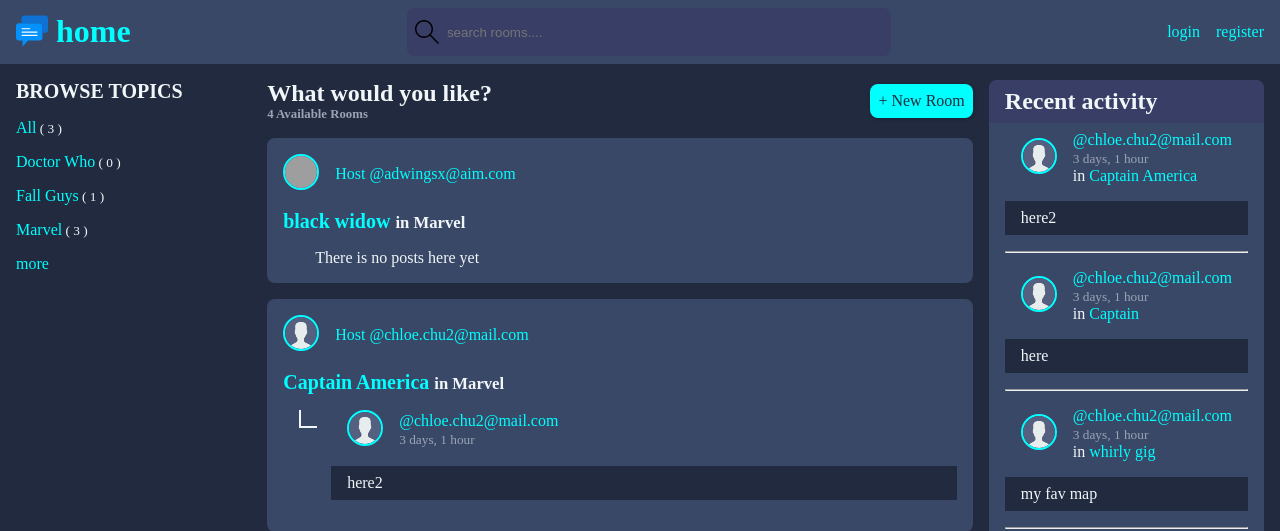
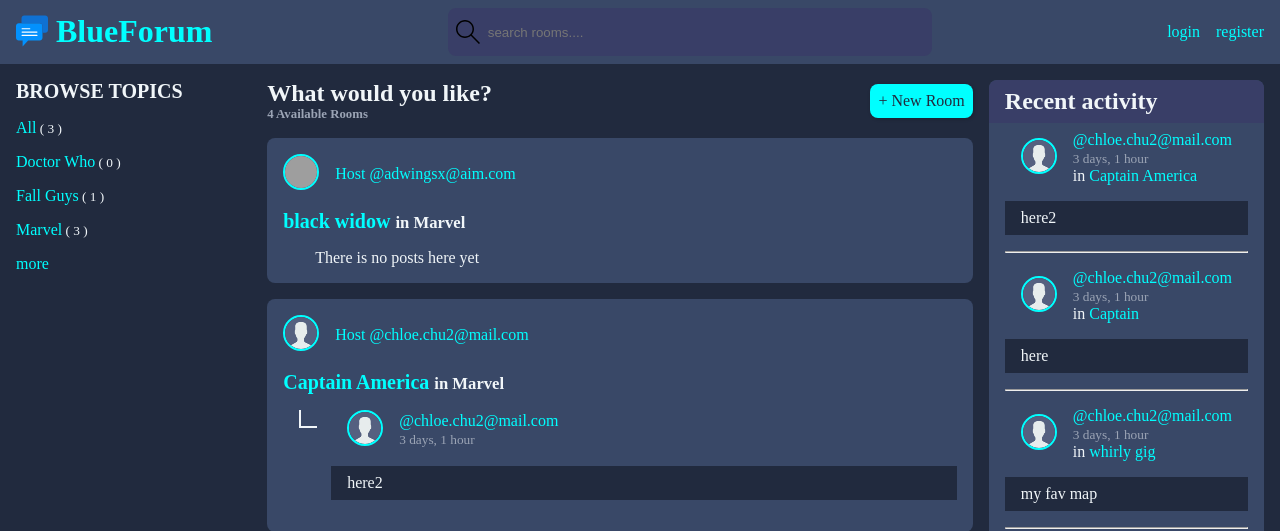
Before and after one commit to CodysCodingCloud/forum-django, a Django app: page / in a window 1280 px wide. Shown: the top 531 px of the page. Run offline with Django 4.2, Linux system fonts and the light colour scheme; data comes from the database, SQL or seed files in the repository; both versions use the stored data as it was after the commit; grey boxes are pictures that could not be loaded.

Commit message:
render static

```diff
--- a/base/views.py
+++ b/base/views.py
@@ -229,10 +229,12 @@ def update_user(request):
         'form': form
     }
     if request.method == 'POST':
-        form = UserForm(request.POST, instance=userinfo)
+        form = UserForm(request.POST, request.FILES, instance=userinfo)
+        print(request.POST)
         if form.is_valid():
+            print('valid')
             form.save()
-            return redirect('profile', pk=userinfo.id)
+            return redirect('user', pk=userinfo.id)
     return render(request, 'base/update_user.html', context)
 
 
--- a/djangotest/settings.py
+++ b/djangotest/settings.py
@@ -36,6 +36,8 @@ DEBUG = False if os.environ.get("PRODUCTION") == "True" else True
 ALLOWED_HOSTS = [
     "codyscodingcloud.com",
     "www.codyscodingcloud.com",
+    "blueforum.codyscodingcloud.com",
+    "www.blueforum.codyscodingcloud.com",
     "127.0.0.1",
 ]
 RENDER_EXTERNAL_HOSTNAME = os.environ.get('RENDER_EXTERNAL_HOSTNAME')
@@ -168,6 +170,7 @@ DEFAULT_AUTO_FIELD = 'django.db.models.BigAutoField'
 CORS_ALLOW_ALL_ORIGINS = False if os.environ.get("PRODUCTION") == "True" else True
 CORS_ALLOWED_ORIGINS = [
     "https://codyscodingcloud.com",
+    "https://blueforum.codyscodingcloud.com",
     "http://localhost:8080",
     "http://127.0.0.1:9000",
 ]
--- a/templates/main.html
+++ b/templates/main.html
@@ -5,7 +5,11 @@
 		<meta charset="UTF-8" />
 		<meta http-equiv="X-UA-Compatible" content="IE=edge" />
 		<meta name="viewport" content="width=device-width, initial-scale=1.0" />
-		<meta name="description" content="testing Django chat app" />
+		<meta
+			name="description"
+			content="Forum application built with Django to chat about my interests"
+		/>
+		<meta name="author" content="Cody Chan CodysCodingCloud" />
 		<meta name="keywords" content="Django chat app" />
 		<title>Django Forum testing</title>
 		{% comment %}
--- a/templates/navBar.html
+++ b/templates/navBar.html
@@ -3,7 +3,7 @@
 	<div class="nav-inner">
 		<a href="{% url 'home' %}"
 			><h1 class="homebtn">
-				<img src="{% static 'images/icon.svg' %}" alt="icon" /> home
+				<img src="{% static 'images/icon.svg' %}" alt="icon" /> BlueForum
 			</h1></a
 		>
 		<form class="mobile-hide search" method="'GET" action="{% url 'home' %}">
```
Also changed, not shown: base/templates/base/update_user.html (+1 -6 lines), db.sqlite3, 1 other file.
